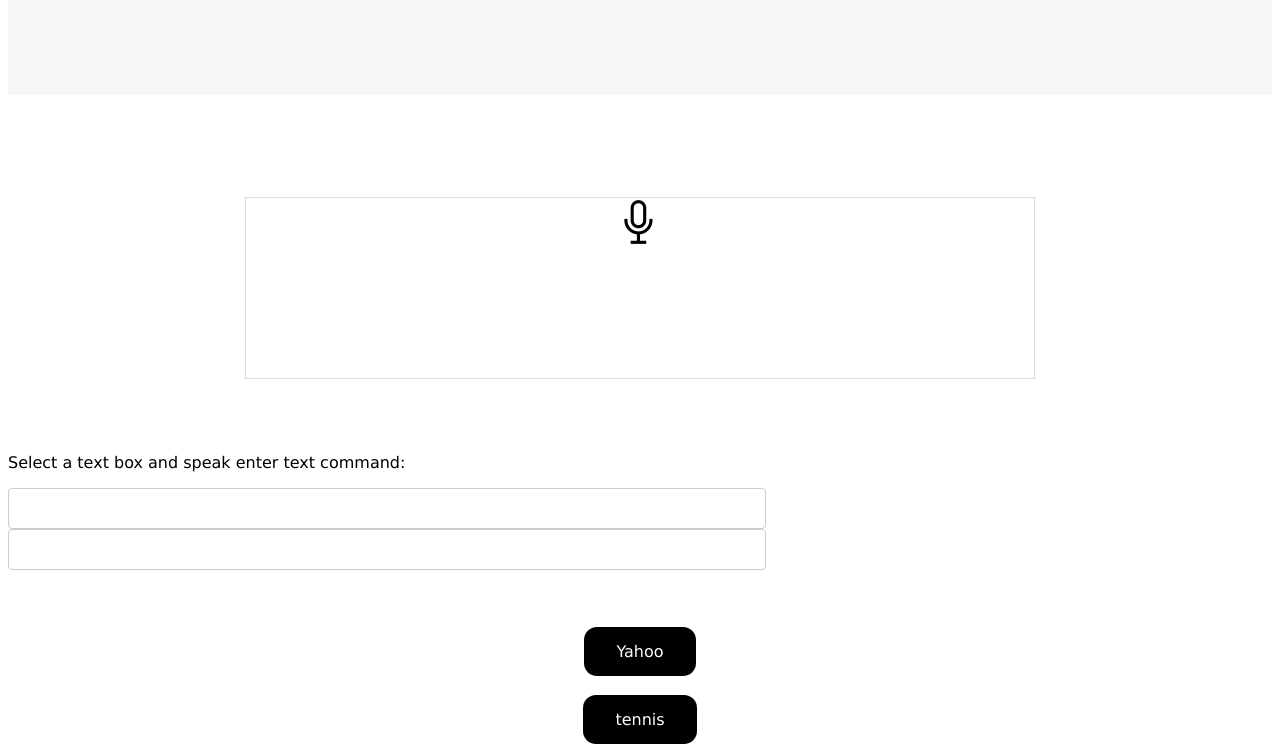
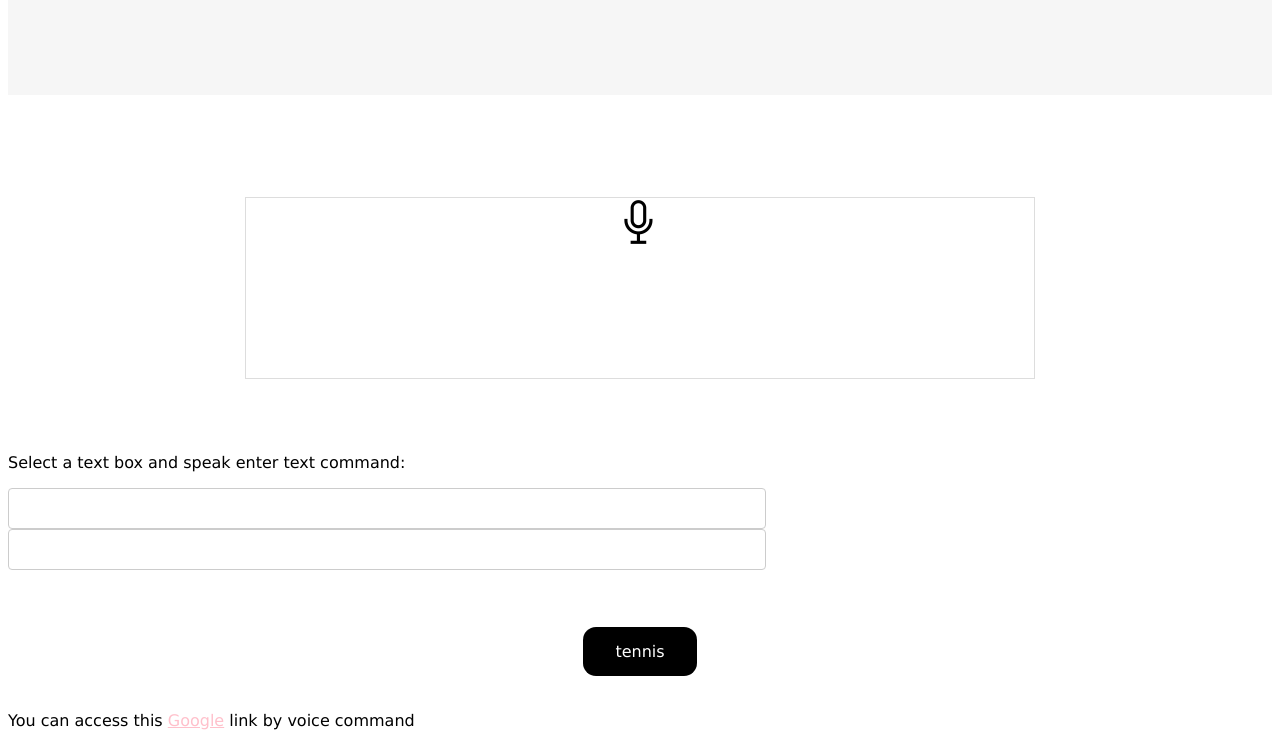
Before and after one commit to malelu92/extra_mic, a plain HTML site: page index.html in a window 1280 px wide. Shown: the part 232-978 px from the top of the page. Drawn offline with Linux system fonts and the light colour scheme.

Commit message:
yahoo commented

```diff
--- a/index.html
+++ b/index.html
@@ -52,7 +52,7 @@
   <br>
   <br>
   <br>
-  <input class="butt" type="button" value="Yahoo" onclick="goYahoo()"><br>
+  <!--<input class="butt" type="button" value="Yahoo" onclick="goYahoo()"><br>-->
   <button class=butt" onclick="goTennis()">tennis</button><br>
   <p>You can access this <a href="http://www.google.com">Google</a> link by voice command</p><br>
   <img src="plant.jpg">
```
